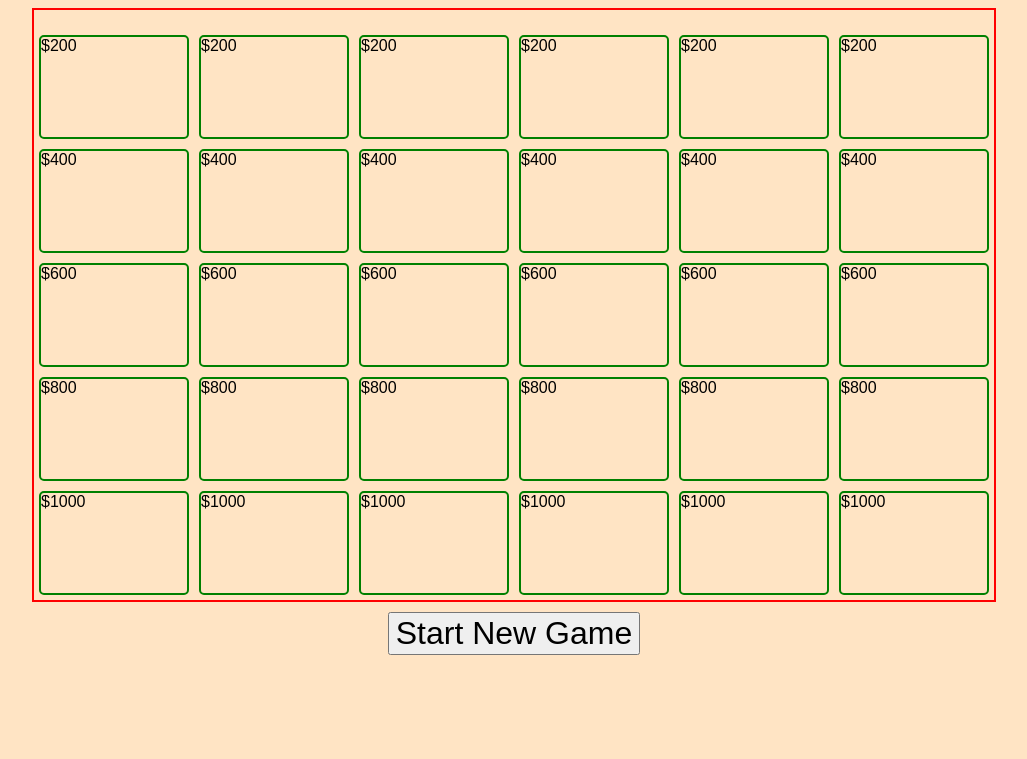
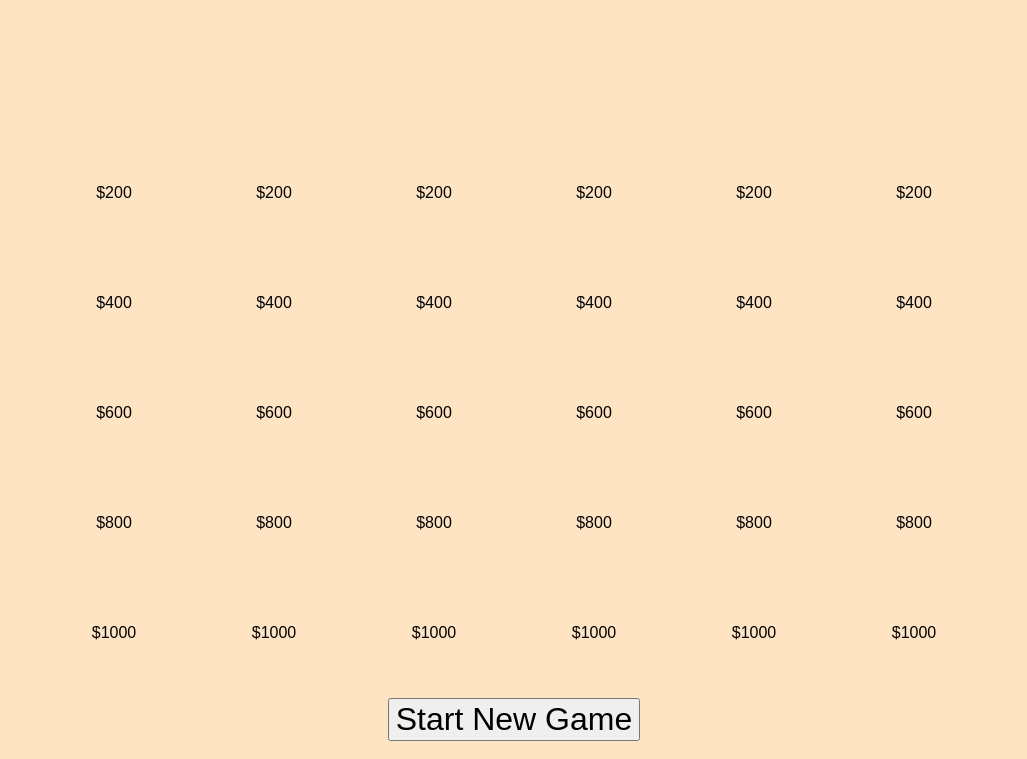
Before and after one commit to brianbud/jeopardy-game, a plain HTML site: page index.html in a window 1280 px wide. Shown: the part 136-895 px from the top of the page, without its empty margins (126-1153 px from the left). Before the commit the page ends 809 px from the top, so only its background shows below. Drawn offline with Linux system fonts and the light colour scheme.

Commit message:
remove css guidelines

```diff
--- a/main.js
+++ b/main.js
@@ -1,4 +1,5 @@
 //initialize game board on page
+initializeCategoryRow();
 initializeBoard();
 
 function initializeCategoryRow() {
--- a/style.css
+++ b/style.css
@@ -26,7 +26,6 @@ span {
     flex-direction: column;
     width: 75vw;
     margin: 10px auto;
-    border: 2px solid red;
 }
 
 #category-row {
@@ -45,7 +44,8 @@ span {
 
 .clue-box {
     display: flex;
-    border: 2px solid green;
+    align-items: center;
+    justify-content: center;
     border-radius: 5px;
     margin: 5px;
     height: 100px;
```
